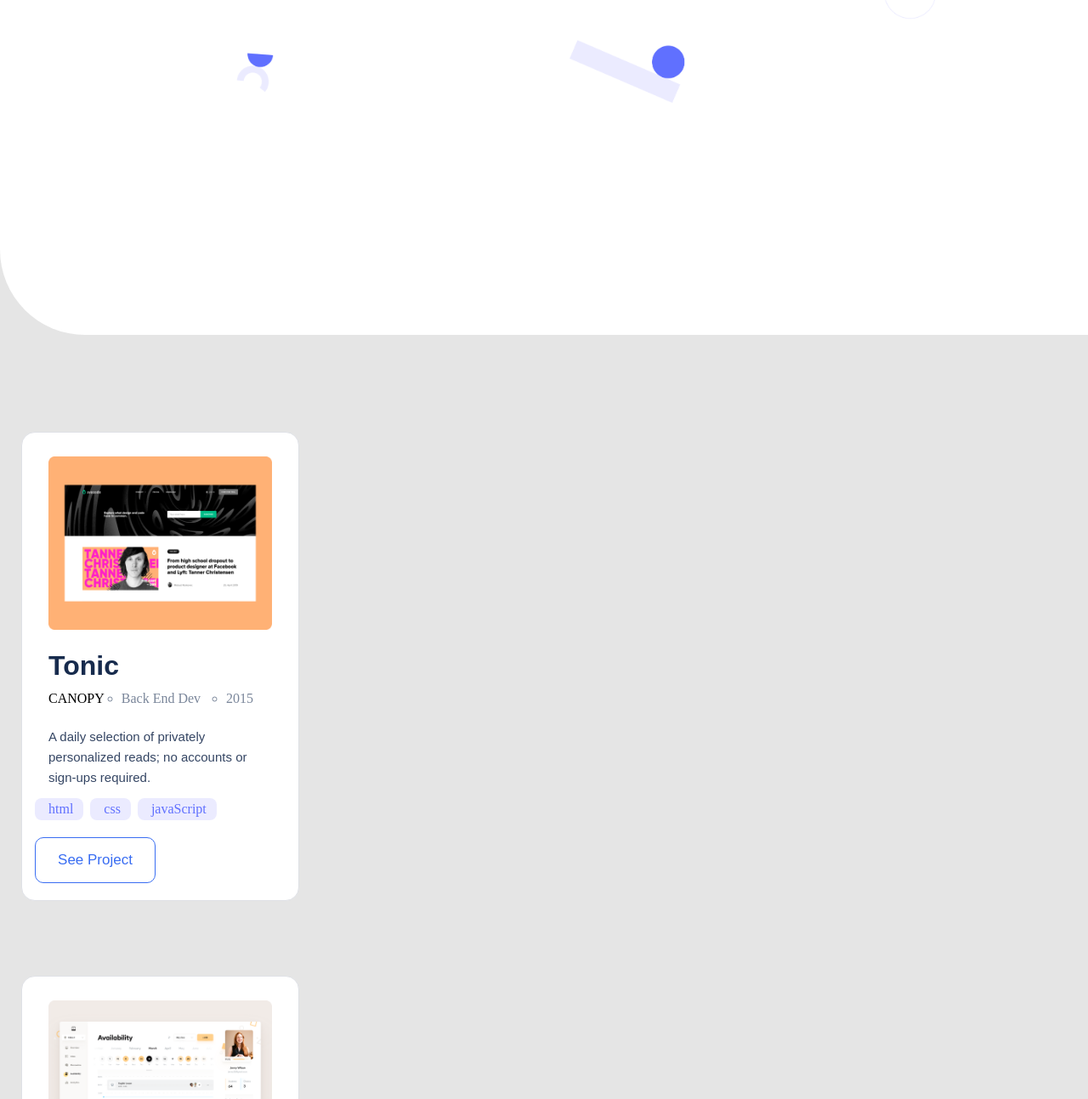
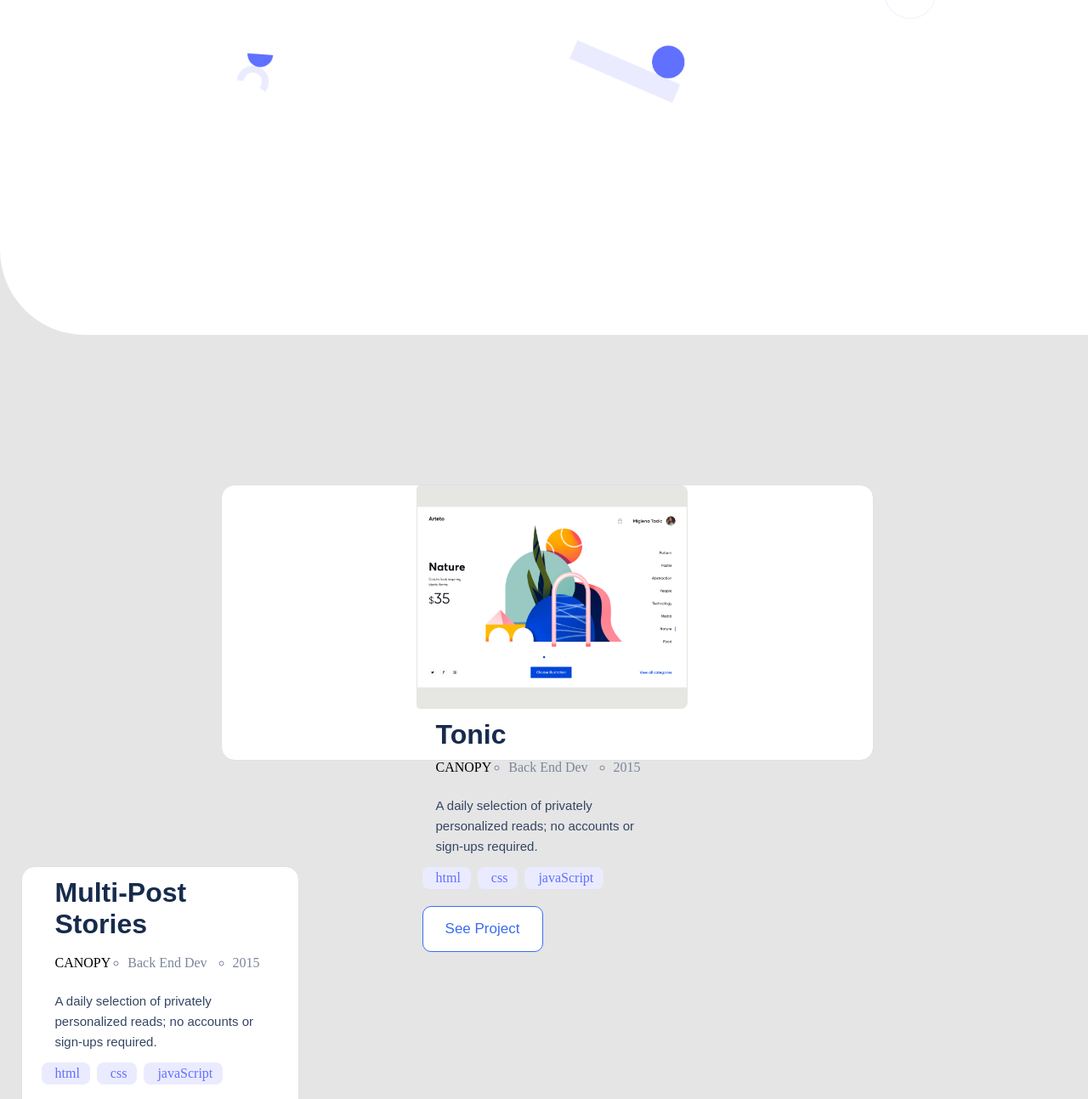
Before and after one commit to Kayonga99/My-Portfolio, a website: page index.html in a window 1280 px wide. Shown: the part 570-1863 px from the top of the page at 85% size. Drawn offline with Linux system fonts and the light colour scheme.

Commit message:
Add photo, add class, add width and add padding

```diff
--- a/index.html
+++ b/index.html
@@ -43,6 +43,7 @@
       <li>
         <section class="card-list">
           <img class="card" src="./photos/Snapshoot-Portfolio.png" alt="work1Snapshot" />
+          <img class="animated" src="./photos/Snapshoot-Portfolio-2.png" alt="nature-animated-image">
           <div class="">
             <h3 class="tonic-class">Tonic</h3>
             <div class="canopy">
--- a/style.css
+++ b/style.css
@@ -459,6 +459,10 @@ textarea.msg {
   display: none;
 }
 
+.animated {
+  display: none;
+}
+
 
 @media screen and (min-width: 992px) {
 .nav {
@@ -469,9 +473,6 @@ textarea.msg {
   width: 100%;
 
 }
-
-
-
 
 
 ul.nav-list {
@@ -535,6 +536,11 @@ h1 {
   align-items: center;
 }
 
+.card {
+  display: none;
+
+}
+
 .prg {
   position: static;
   width: 1077px;
@@ -557,7 +563,7 @@ h1 {
   font-family: 'Poppins', sans-serif;
   font-weight: 500;
   font-size: 16px;
-  padding-left: 277px;
+  padding-left: 236px;
   line-height: 24px;
   padding-bottom: 12px;
   margin-left: 24px;
@@ -568,9 +574,32 @@ h1 {
   display: flex;
   list-style: none;
   gap: 20px;
-  padding-left: 299px;
+  padding-left: 260px;
   padding-top: 12px;
   padding-bottom: 136px;
 }
 
+.card-section {
+  width: 100%;
 }
+
+.card-list {
+  display: flex;
+  width: 60%;
+  margin: 124px;
+  height: 325px;
+  margin-left: 260px;
+  margin-top: 142px;
+}
+
+
+.animated {
+  display: block;
+  width: 329px;
+  height: 323px;
+  border-radius: 8px;
+  padding-left: 10px;
+}
+
+
+}
```
Also changed, not shown: photos/Snapshoot-Portfolio-2.png (added), photos/Template 2- Detail.png (deleted).
